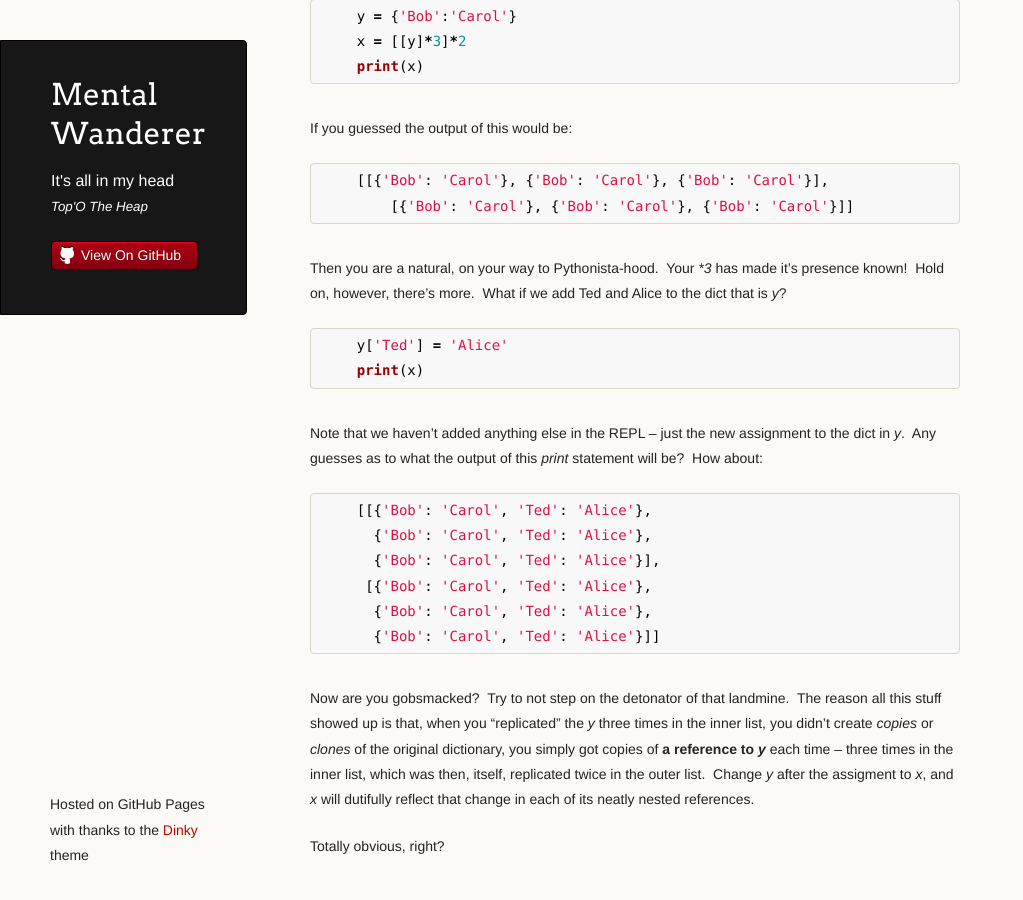
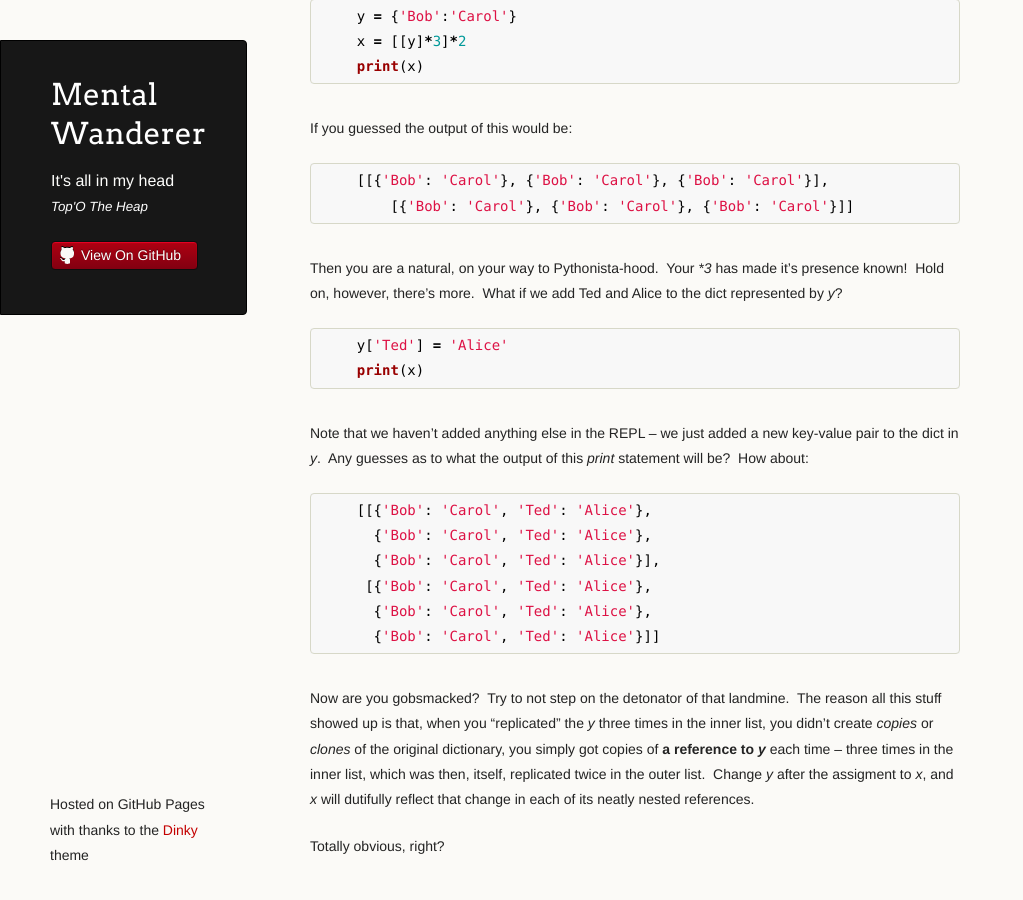
Before and after one commit to coryburt/coryburt.github.io, a Jekyll site: the page built from _posts/2018-03-16-Practical-Applications-of-Python-Landmines.md, in a window 1280 px wide and 900 px high, scrolled down 1405 px. Shown: the whole window, without its empty margins (0-1023 px from the left). Built offline with Jekyll 4.4.1, drawn with Linux system fonts in a browser that asks for light colours.

Commit message:
Edit entry

````diff
--- a/_posts/2018-03-16-Practical-Applications-of-Python-Landmines.md
+++ b/_posts/2018-03-16-Practical-Applications-of-Python-Landmines.md
@@ -44,13 +44,13 @@ If you guessed the output of this would be:
     [[{'Bob': 'Carol'}, {'Bob': 'Carol'}, {'Bob': 'Carol'}],
 	[{'Bob': 'Carol'}, {'Bob': 'Carol'}, {'Bob': 'Carol'}]]
 ```
-Then you are a natural, on your way to Pythonista-hood.&nbsp; Your _\*3_ has made it's presence known!&nbsp; Hold on, however, there's more.&nbsp; What if we add Ted and Alice to the dict that is _y_?
+Then you are a natural, on your way to Pythonista-hood.&nbsp; Your _\*3_ has made it's presence known!&nbsp; Hold on, however, there's more.&nbsp; What if we add Ted and Alice to the dict represented by _y_?
 
 ```python
     y['Ted'] = 'Alice'
     print(x)
 ```
-Note that we haven't added anything else in the REPL &ndash; just the new assignment to the dict in _y_.&nbsp;
+Note that we haven't added anything else in the REPL &ndash; we just added a new key-value pair to the dict in _y_.&nbsp;
 Any guesses as to what the output of this _print_ statement will be?&nbsp; How about:
 ```python
     [[{'Bob': 'Carol', 'Ted': 'Alice'},
````
